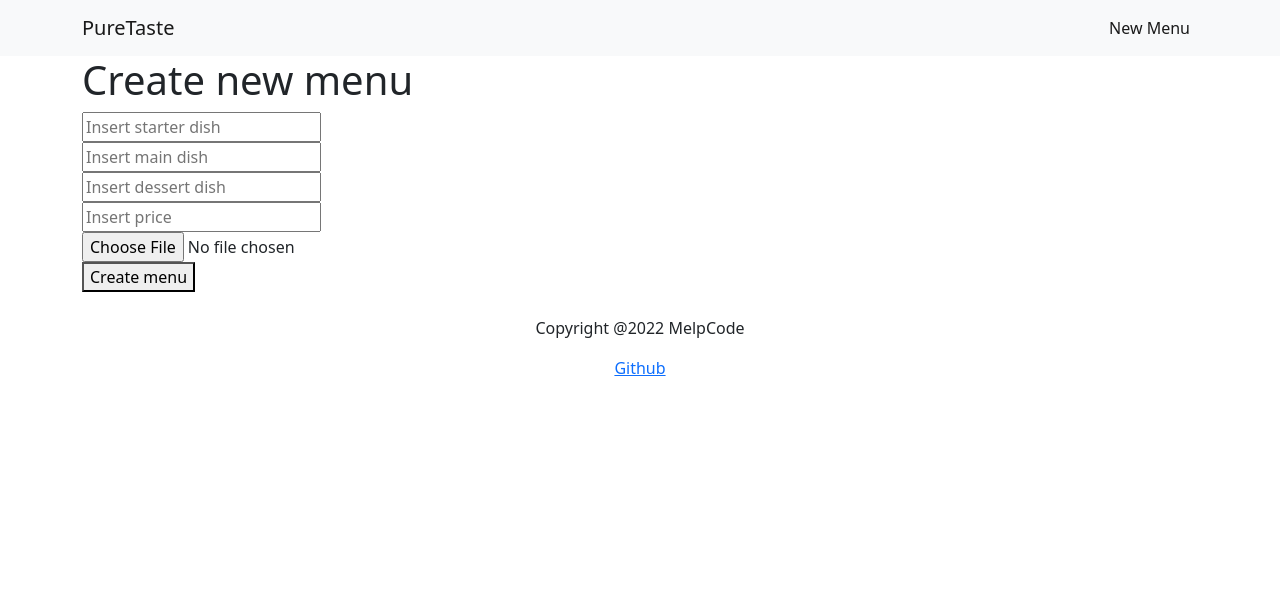
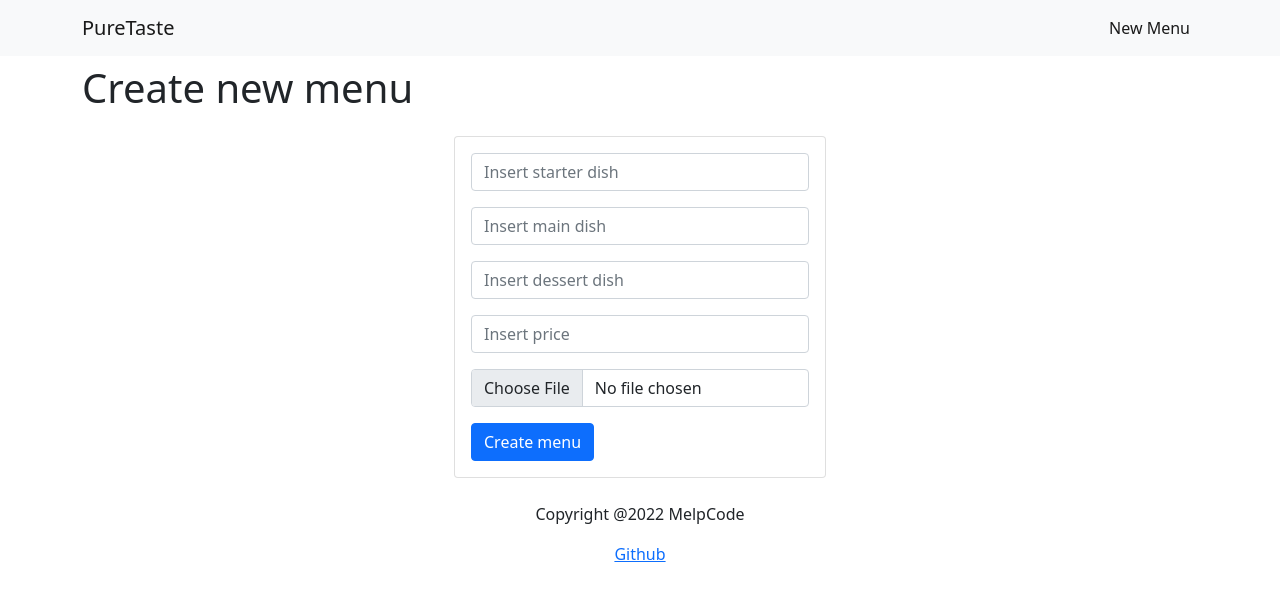
Before and after one commit to MelpCode/django-menus-app, a Django app: page /menus/new/ in a window 1280 px wide. Shown: the top 601 px of the page. Run offline with Django 4.2, Linux system fonts and the light colour scheme.

Commit message:
menus-form style added

```diff
--- a/django_menus_app/django_menus_app/templates/menus/menus-form.html
+++ b/django_menus_app/django_menus_app/templates/menus/menus-form.html
@@ -3,46 +3,52 @@
 {%block title%}New Menu | puretaste{%endblock%}
 
 {%block content%}
-<h1>{%if edit%}Update menu {%else%} Create new menu {%endif%}</h1>
-<div>
+<h1 class="mt-2 mb-4">{%if edit%}Update menu {%else%} Create new menu {%endif%}</h1>
+<div class="mt-4 col-md-4 offset-md-4">
+  <div class="card card-body">
     <form action="{%if edit%}{% url 'edit_menu' menu.id%} {%else%}/menus/new/{%endif%}"
         method="POST" enctype="multipart/form-data">
       {%csrf_token%}
-    <div>
+      <div class="mb-3">
         <input
+          class="form-control"
           type="text"
           name="starter"
           value="{%if edit%}{{menu.starter}}{%else%}{%endif%}"
           placeholder="Insert starter dish">
       </div>
-    <div>
+      <div class="mb-3">
         <input
+          class="form-control"
           type="text"
           name="main"
           value="{%if edit%}{{menu.main}}{%else%}{%endif%}"
           placeholder="Insert main dish">
       </div>
-    <div>
+      <div  class="mb-3">
         <input
+          class="form-control"
           type="text"
           name="dessert"
           value="{%if edit%}{{menu.dessert}}{%else%}{%endif%}"
           placeholder="Insert dessert dish">
       </div>
-    <div>
+      <div class="mb-3">
         <input
+          class="form-control"
           type="string"
           name="price"
           value="{%if edit%}{{menu.price}}{%else%}{%endif%}"
           placeholder="Insert price">
       </div>
-    <div>
-      <input type="file" name="image">
+      <div class="mb-3">
+        <input class="form-control" type="file" name="image">
       </div>
       <button
-      type="submit">
+        class="btn btn-primary" type="submit">
         {%if edit%} Update menu {%else%} Create menu {%endif%}
       </button>
     </form>
   </div>
+</div>
 {%endblock%}
```
Lines whose indentation alone changed are shown as unchanged.
